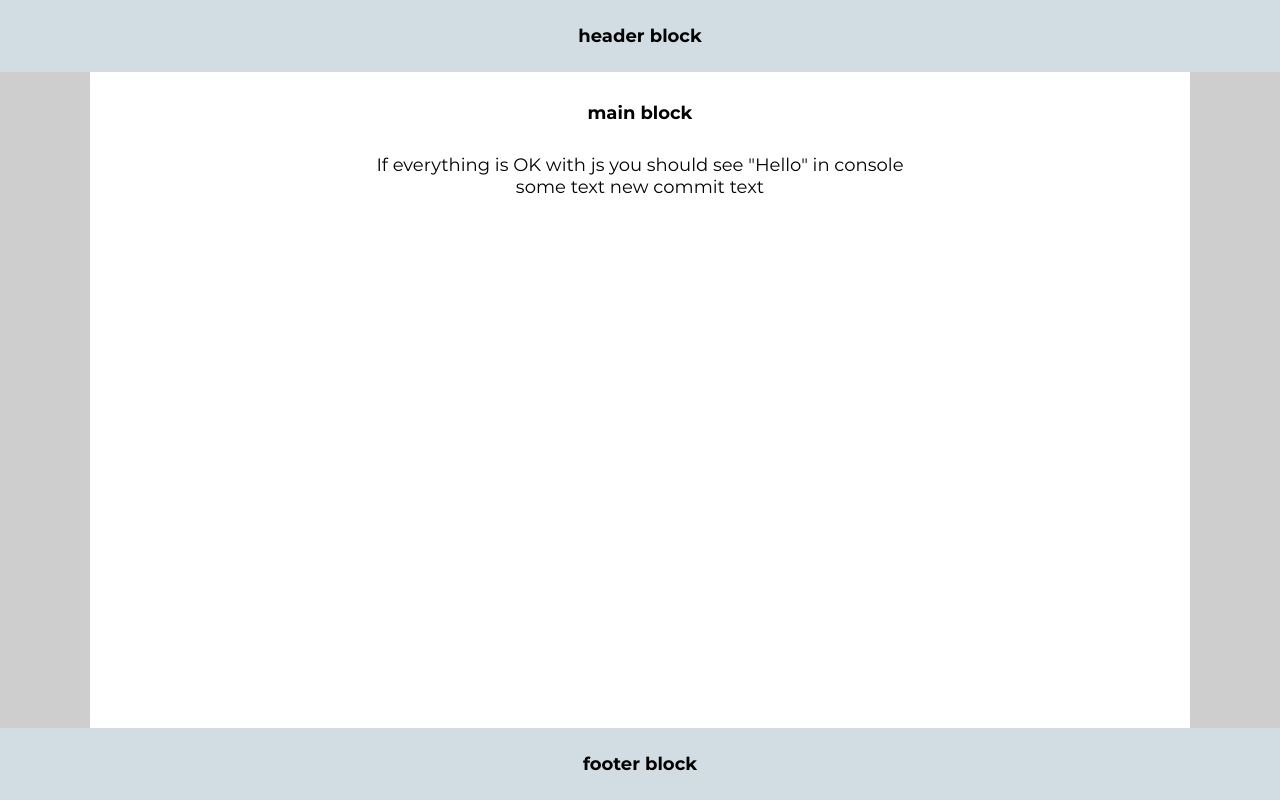
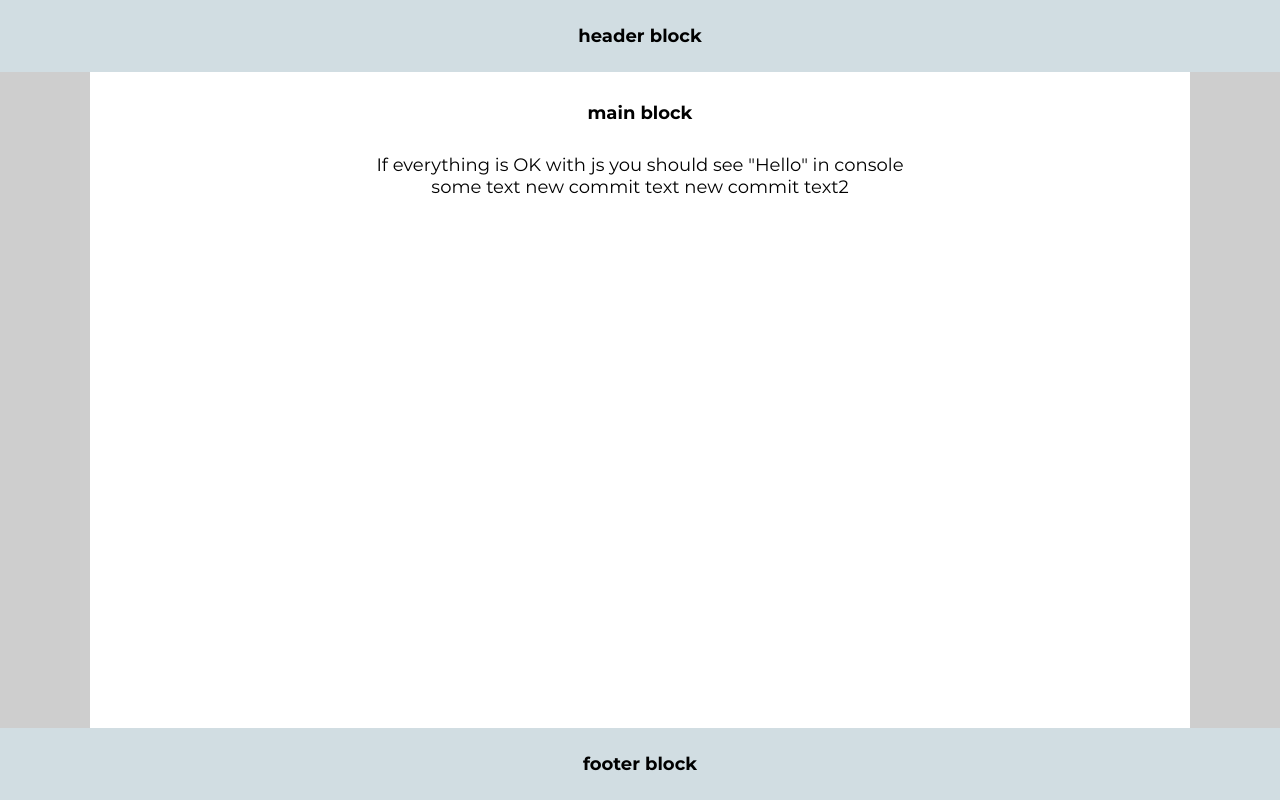
Before and after one commit to WebNadin/test-js-template, a website: page src/index.html in a window 1280 px wide. Drawn offline with nearby package versions, Linux system fonts and the light colour scheme; files that its build step writes are made by us from their sources.

Commit message:
new commit text 2

```diff
--- a/src/template/main.html
+++ b/src/template/main.html
@@ -10,6 +10,7 @@
     </dic>
     some text
     new commit text
+    new commit text2
   </main>
 
   <footer class="footer">
```
